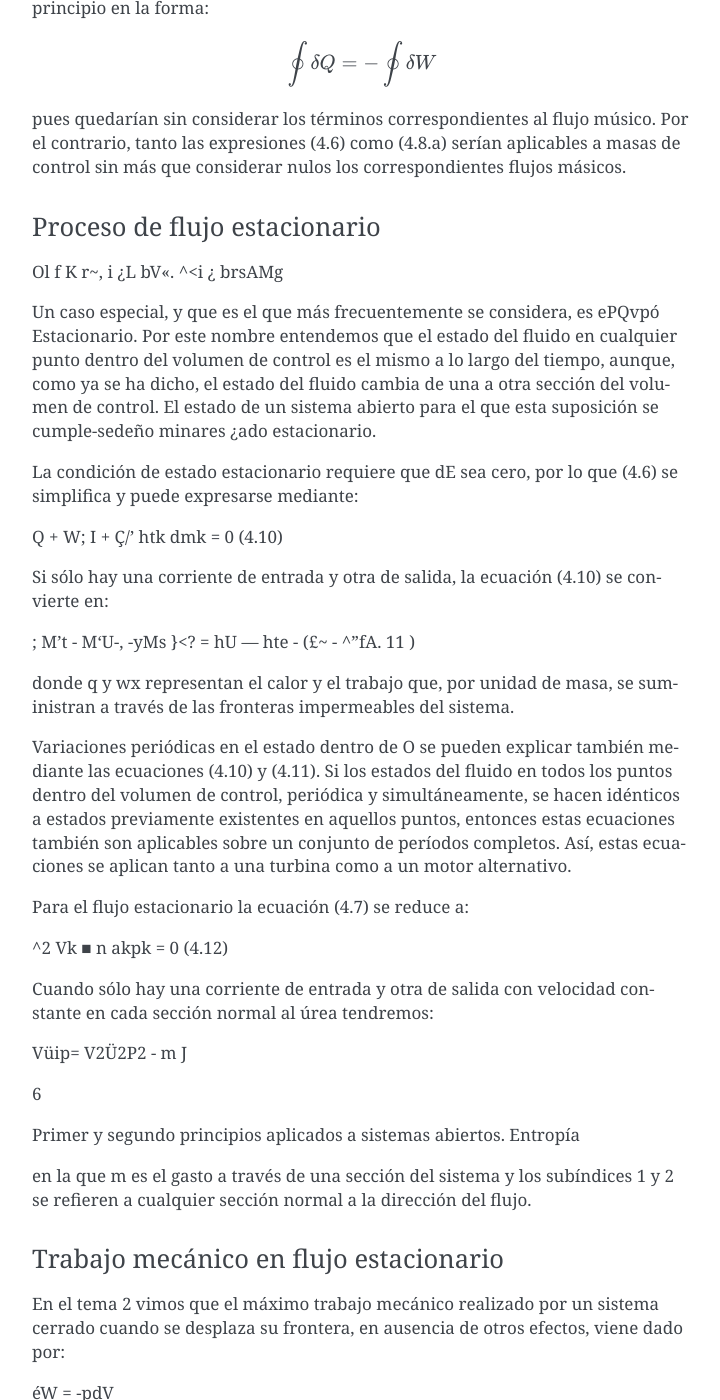
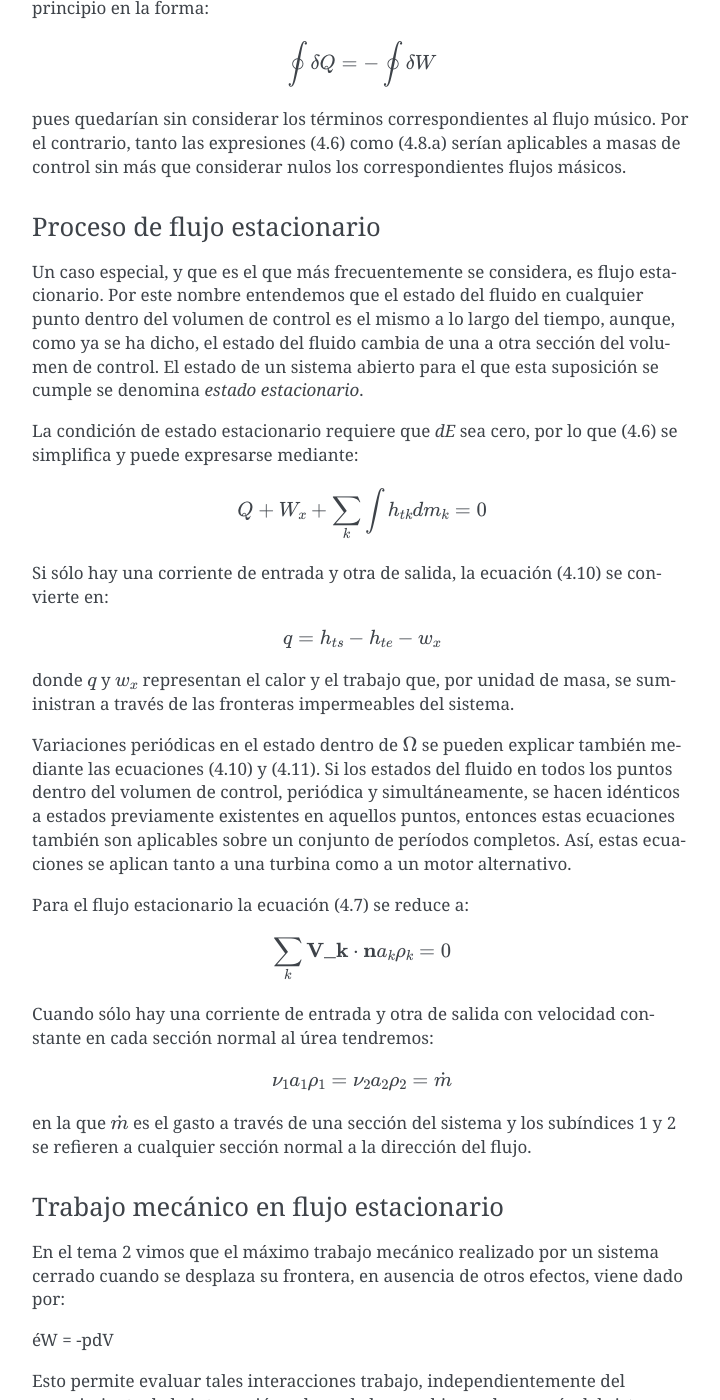
Before and after one commit to mantielero/termodinamica, a Sphinx documentation site: the page built from source/guion_primer_segundo_principios.rst, in a window 1280 px wide and 1400 px high, scrolled down 5082 px. Shown: the whole window, without its empty margins (388-1108 px from the left). Built offline with Sphinx 7.4.7, drawn with Linux system fonts in a browser that asks for light colours; some of the changed text lies outside the part shown.

Commit message:
Update guion_primer_segundo_principios.rst

```diff
--- a/source/guion_primer_segundo_principios.rst
+++ b/source/guion_primer_segundo_principios.rst
@@ -7,7 +7,7 @@ Primer y Segundo Principios Aplicados a Sistemas Abiertos
 Introducción
 ------------
 
-El desarrollo de la termodinámica clásica está ligado, fundamentalmente, al estudio de sistemas cerrados, esto es, sistemas que constan de una cantidad de materia constante. Sin embargo, a veces, como sistema de estudio se elige la cantidad de materia que en cada instante hay en el interior de un recinto dado, limitado por una frontera constituida por paredes en parte físicas (reales) y en parte imaginarias. Estos últimos permiten el flujo de masa a través de las paredes imaginarias, es decir, son sistemas abiertos^
+El desarrollo de la termodinámica clásica está ligado, fundamentalmente, al estudio de sistemas cerrados, esto es, sistemas que constan de una cantidad de materia constante. Sin embargo, a veces, como sistema de estudio se elige la cantidad de materia que en cada instante hay en el interior de un recinto dado, limitado por una frontera constituida por paredes en parte físicas (reales) y en parte imaginarias. Estos últimos permiten el flujo de masa a través de las paredes imaginarias, es decir, son sistemas abiertos.
 
 Estos sistemas abiertos suelen ser los de mayor interés práctico, pues facilitan el estudio de las instalaciones y procesos utilizados en el manejo de la energía, cuyo análisis es el objeto de la Termodinámica Aplicada. Entre estos procesos e instalaciones se pueden citar: el flujo de fluidos a través de conductos, válvulas de estrangulación, compresores, turbinas, cambiadores de calor, etc.
 
@@ -170,43 +170,37 @@ pues quedarían sin considerar los términos correspondientes al flujo músico.
 Proceso de flujo estacionario
 ^^^^^^^^^^^^^^^^^^^^^^^^^^^^
 
-Ol f K
-r~,
-i ¿L bV«. ^<i	¿ brsAMg
+Un caso especial, y que es el que más frecuentemente se considera, es flujo estacionario. Por este nombre entendemos que el estado del fluido en cualquier punto dentro del volumen de control es el mismo a lo largo del tiempo, aunque, como ya se ha dicho, el estado del fluido cambia de una a otra sección del volumen de control. El estado de un sistema abierto para el que esta suposición se cumple se denomina *estado estacionario*.
 
-Un caso especial, y que es el que más frecuentemente se considera, es ePQvpó Estacionario. \ Por este nombre entendemos que el estado del fluido en cualquier punto dentro del volumen de control es el mismo a lo largo del tiempo, aunque, como ya se ha dicho, el estado del fluido cambia de una a otra sección del volumen de control. El estado de un sistema abierto para el que esta suposición se cumple-sedeño minares ¿ado estacionario.
+La condición de estado estacionario requiere que *dE* sea cero, por lo que (4.6) se simplifica y puede expresarse mediante:
 
-La condición de estado estacionario requiere que dE sea cero, por lo que (4.6) se simplifica y puede expresarse mediante:
+.. math::
 
-Q + W;
-I + Ç/'
-htk dmk = 0
-(4.10)
+   Q+W_x+\sum_k \int h_{tk} dm_k = 0
 
 Si sólo hay una corriente de entrada y otra de salida, la ecuación (4.10) se convierte en:
 
-; M't - M\ 'U-, -yMs }<? = hU — hte -	(£~ -	^"fA. 11 )
+.. math::
 
-donde q y wx representan el calor y el trabajo que, por unidad de masa, se suministran a través de las fronteras impermeables del sistema.
+   q = h_{ts}-h_{te} -w_x
+donde :math:`q` y :math:`w_x` representan el calor y el trabajo que, por unidad de masa, se suministran a través de las fronteras impermeables del sistema.
 
-Variaciones periódicas en el estado dentro de O se pueden explicar también mediante las ecuaciones (4.10) y (4.11). Si los estados del fluido en todos los puntos dentro del volumen de control, periódica y simultáneamente, se hacen idénticos a estados previamente existentes en aquellos puntos, entonces estas ecuaciones también son aplicables sobre un conjunto de períodos completos. Así, estas ecuaciones se aplican tanto a una turbina como a un motor alternativo.
+Variaciones periódicas en el estado dentro de :math:`\Omega` se pueden explicar también mediante las ecuaciones (4.10) y (4.11). Si los estados del fluido en todos los puntos dentro del volumen de control, periódica y simultáneamente, se hacen idénticos a estados previamente existentes en aquellos puntos, entonces estas ecuaciones también son aplicables sobre un conjunto de períodos completos. Así, estas ecuaciones se aplican tanto a una turbina como a un motor alternativo.
 
 Para el flujo estacionario la ecuación (4.7) se reduce a:
 
-^2 Vk ■ n akpk = 0
-(4.12)
+.. math::
+
+   \sum_k \textbf{V_k} \cdot \textbf{n} a_k \rho_k = 0
 
 Cuando sólo hay una corriente de entrada y otra de salida con velocidad constante en cada sección normal al úrea tendremos:
 
-V\üip\ = V2Ü2P2 - m
-J
+.. math::
+
+   \nu_1 a_1 \rho_1 = \nu_2 a_2 \rho_2 = \dot{m}
 
 
-6
-
-Primer y segundo principios aplicados a sistemas abiertos. Entropía
-
-en la que m es el gasto a través de una sección del sistema y los subíndices 1 y 2 se refieren a cualquier sección normal a la dirección del flujo.
+en la que :math:`\dot{m}` es el gasto a través de una sección del sistema y los subíndices 1 y 2 se refieren a cualquier sección normal a la dirección del flujo.
 
 Trabajo mecánico en flujo estacionario
 ^^^^^^^^^^^^^^^^^^^^^^^^^^^^^^^^^^^^^
```
